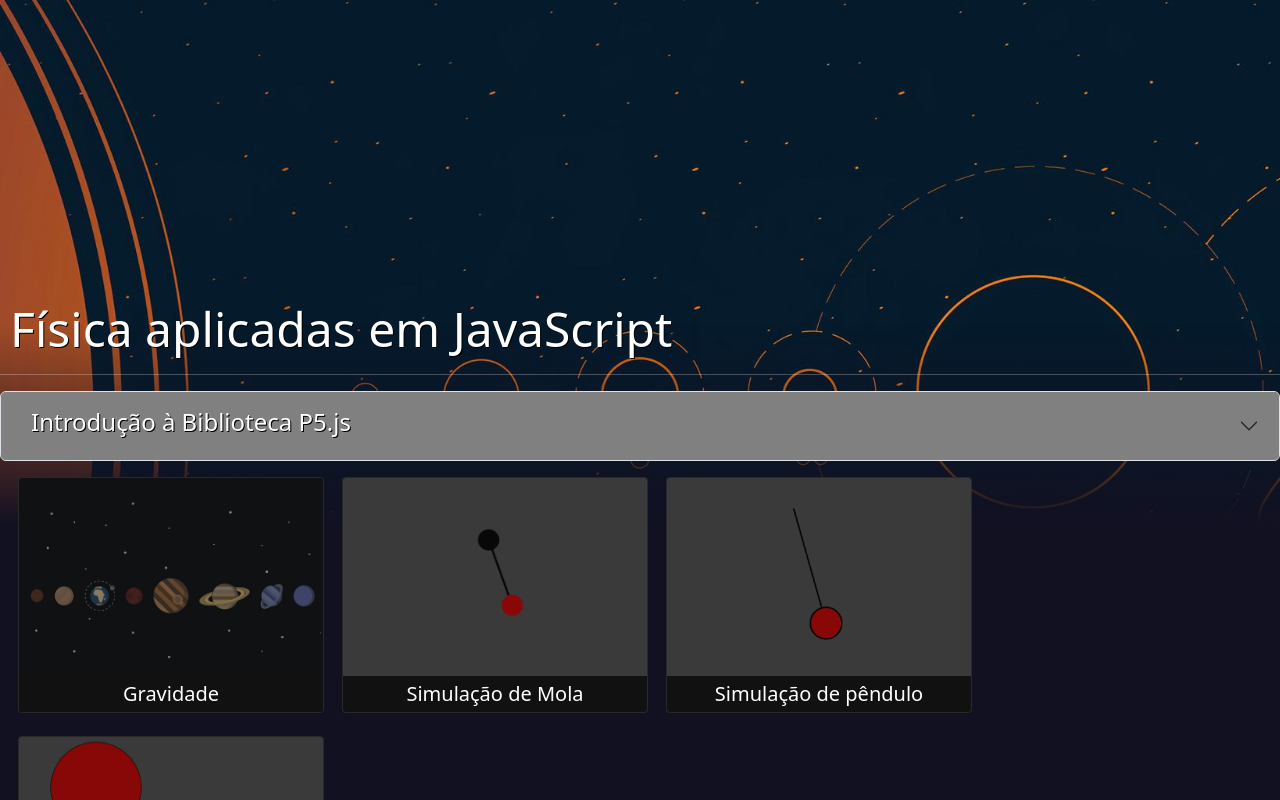
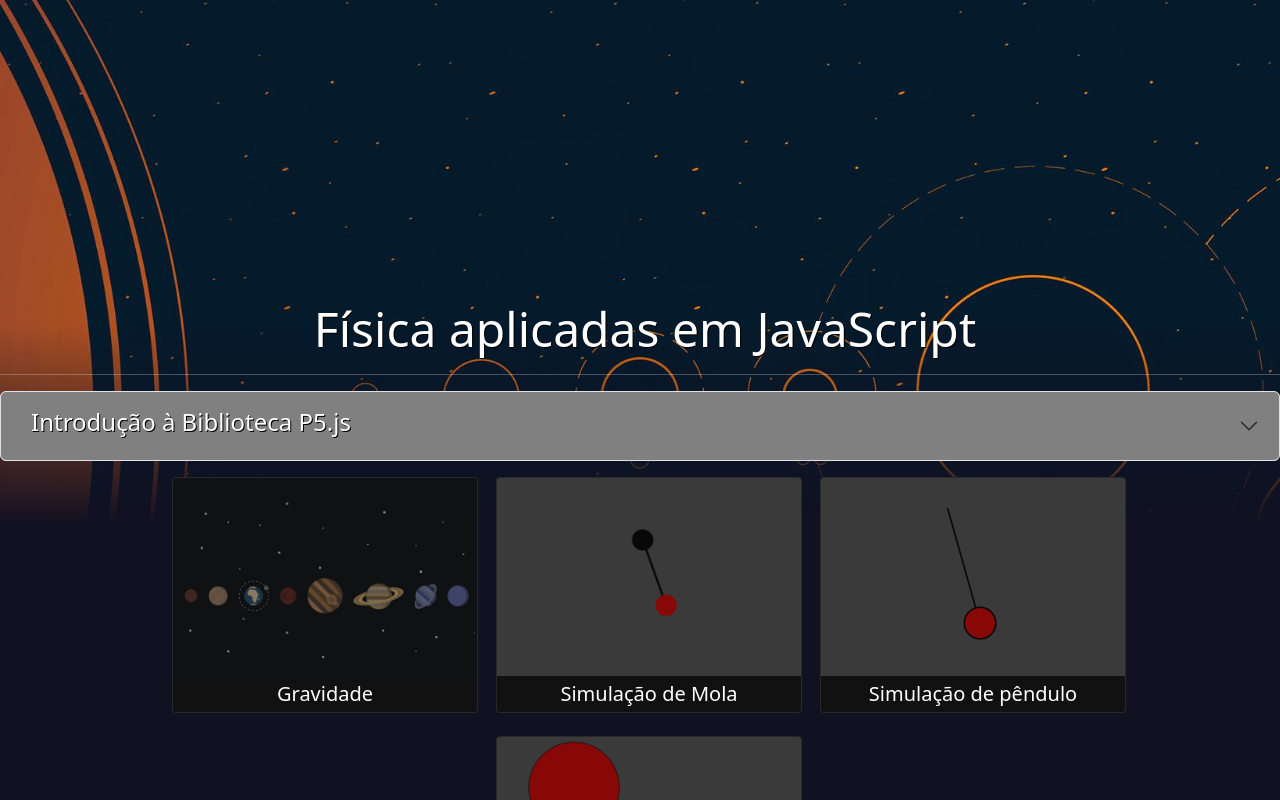
Before and after one commit to caiochibantemilani/computacao_grafica_fisica, a React (Create React App) app in the folder seminario-master/: page / in a window 1280 px wide. Built offline with nearby package versions, Linux system fonts and the light colour scheme.

Commit message:
Atualizando estilos do site

```diff
--- a/seminario-master/src/pages/menu.css
+++ b/seminario-master/src/pages/menu.css
@@ -35,6 +35,7 @@ body {
     width: 100%;
     background-image: linear-gradient(#11111100 5%, #111122 45%, #111122 50%);
     bottom: 0;
+    text-align: center;
 }
 
 .legenda {
@@ -141,11 +142,11 @@ body {
   }
 
 .accordion-item{
-    background-color: gray;
+    color: white;
 }
 
 .accordion-button{
-    background-color: gray;
+    background-color: #44444455;
 }
 
 .accordion-button:not(.collapsed) {
```
